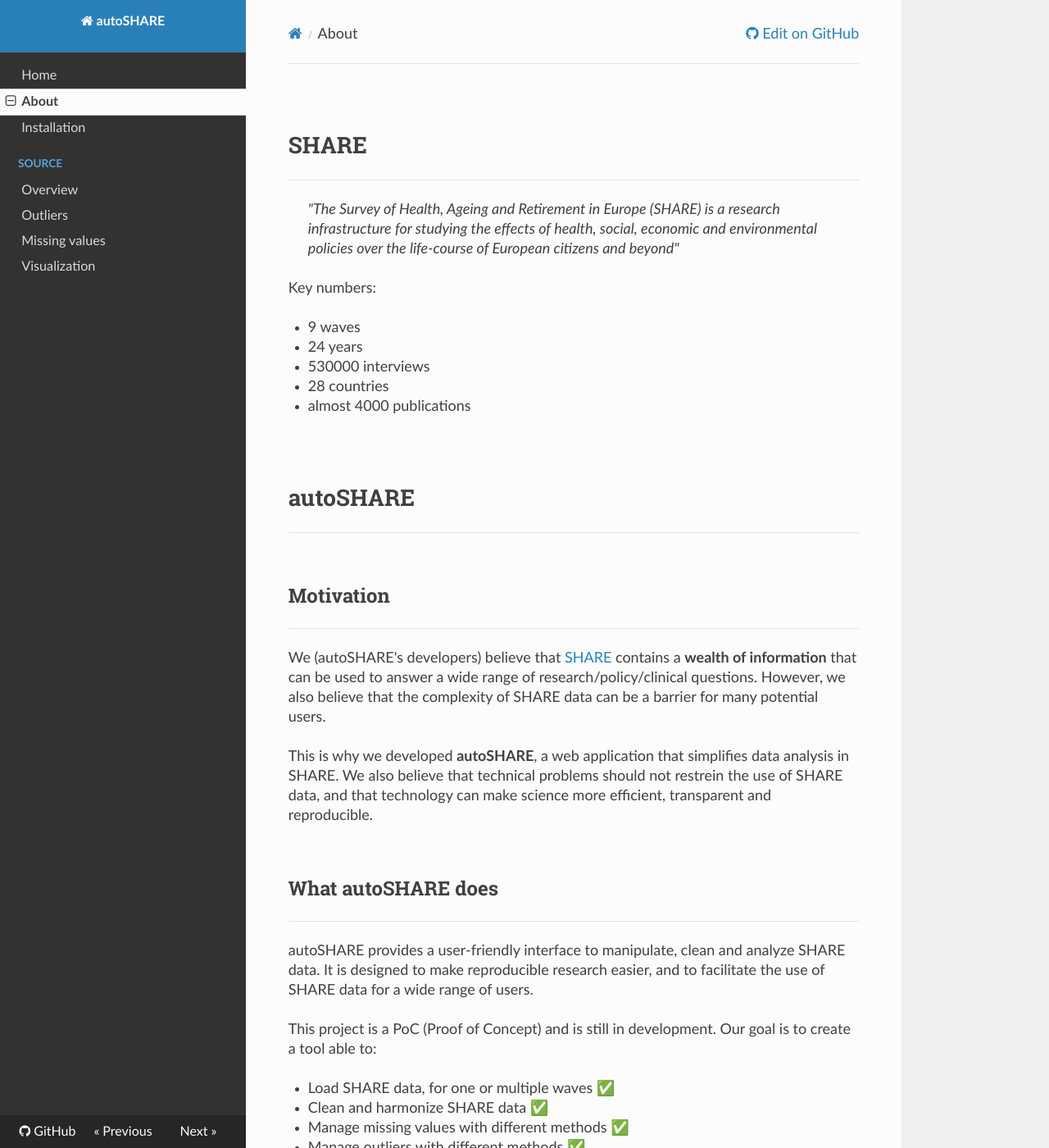
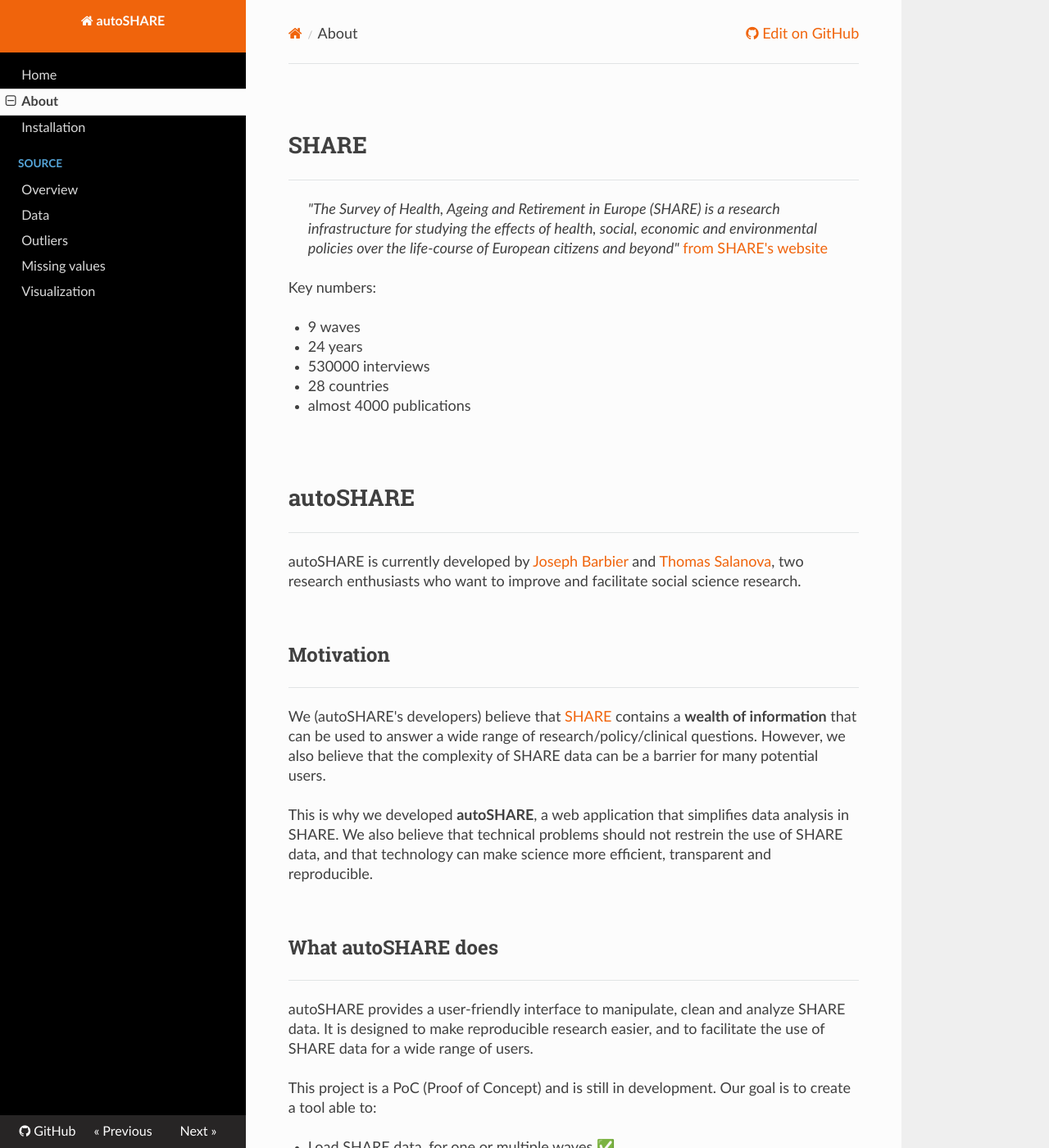
Before and after one commit to JosephBARBIERDARNAL/autoSHARE, an MkDocs documentation site: the page built from docs/about.md, in a window 1280 px wide and 1400 px high. Shown: the whole window at 82% size. Built offline with MkDocs 1.6.1, drawn with Linux system fonts in a browser that asks for light colours; nearby versions of some CDN libraries; some of the changed text lies outside the part shown.

Commit message:
improve doc

```diff
--- a/docs/about.md
+++ b/docs/about.md
@@ -2,7 +2,7 @@
 # SHARE
 ***
 
-> *"The Survey of Health, Ageing and Retirement in Europe (SHARE) is a research infrastructure for studying the effects of health, social, economic and environmental policies over the life-course of European citizens and beyond"*
+> *"The Survey of Health, Ageing and Retirement in Europe (SHARE) is a research infrastructure for studying the effects of health, social, economic and environmental policies over the life-course of European citizens and beyond"* [from SHARE's website](https://share-eric.eu/)
 
 Key numbers:
 
@@ -14,6 +14,8 @@
 
 # autoSHARE
 ***
+
+autoSHARE is currently developed by [Joseph Barbier](https://www.barbierjoseph.com/) and [Thomas Salanova](https://www.linkedin.com/in/thomas-salanova/), two research enthusiasts who want to improve and facilitate social science research.
 
 ## Motivation
 ***
@@ -42,6 +44,20 @@
 
 autoSHARE uses the `streamlit` library for the user interface, and other Python packages that you can find [here](https://github.com/JosephBARBIERDARNAL/autoSHARE/blob/main/requirements.txt).
 
+When interacting with the app, the user can
+
+- load data by specifying the wave and the variables of interest
+
+- manage missing values and outliers
+
+- visualize data with interactive widgets
+
+- perform statistical modeling (supervised and unsupervised)
+
+- save, export and share results easily
+
+The aim of this app is to faster common pre-processing tasks related SHARE data, and to make the data more accessible to a wider audience. At any step of the process, the user can download the data, and gain lots of time in the data cleaning process.
+
 A more in-depth explanation of the code can be found [on the source directory](source/index.md).
 
 ## Code
--- a/docs/style.css
+++ b/docs/style.css
@@ -7,6 +7,18 @@
     border-radius: 4px;
 }
 
+div.wy-side-nav-search {
+    background-color: #f0640c;
+}
+body>div.wy-grid-for-nav>nav>div {
+    background-color: #000000;
+
+}
+
+a {
+    color: #f0640c;
+}
+
 h1 {margin-top: 80px;}
 h2 {margin-top: 60px;}
 h3 {margin-top: 60px;}
--- a/mkdocs.yml
+++ b/mkdocs.yml
@@ -7,6 +7,7 @@
   - Installation: installation-guide.md
   - source:
     - Overview: source/index.md
+    - Data: source/data.md
     - Outliers: source/outliers.md
     - Missing values: source/missing_values.md
     - Visualization: source/plot.md
```
Also changed, not shown: docs/installation-guide.md (+5 -2 lines), docs/source/data.md (added, +14 -0 lines), docs/source/plot.md (+2 -2 lines), 1 other file.
